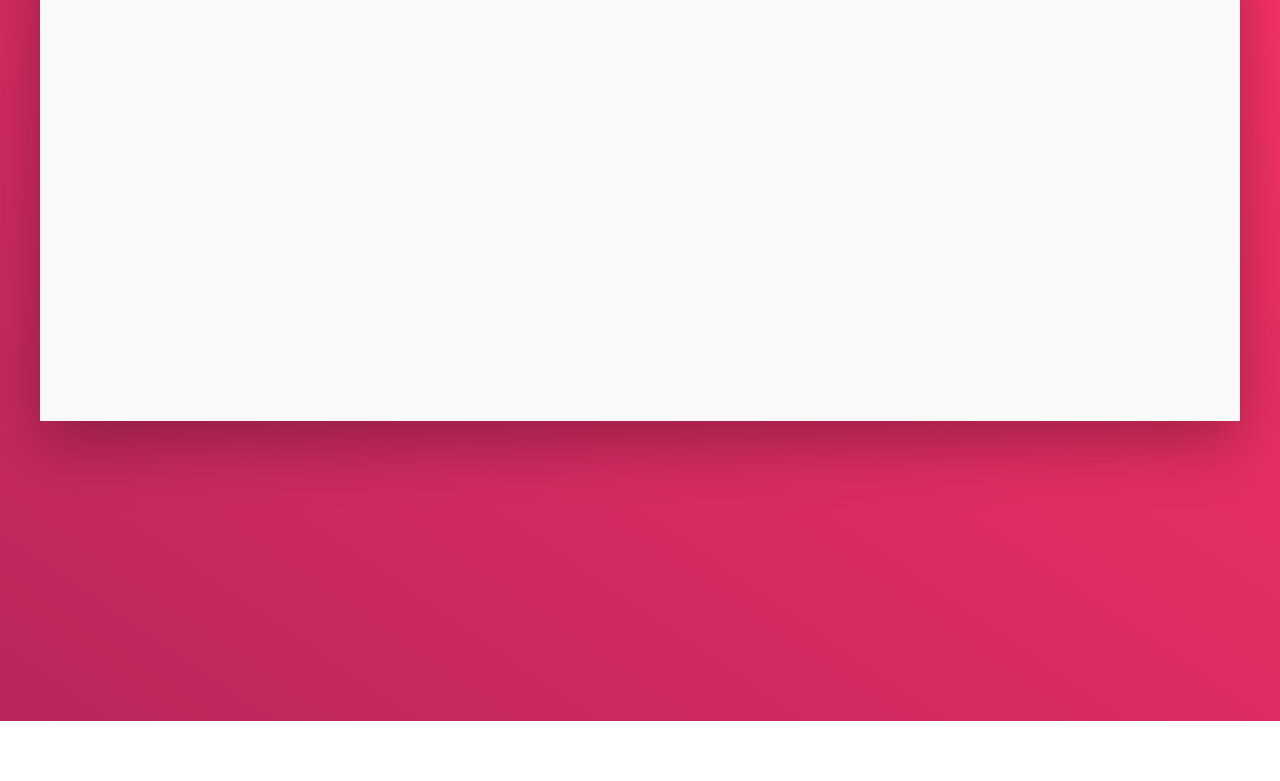
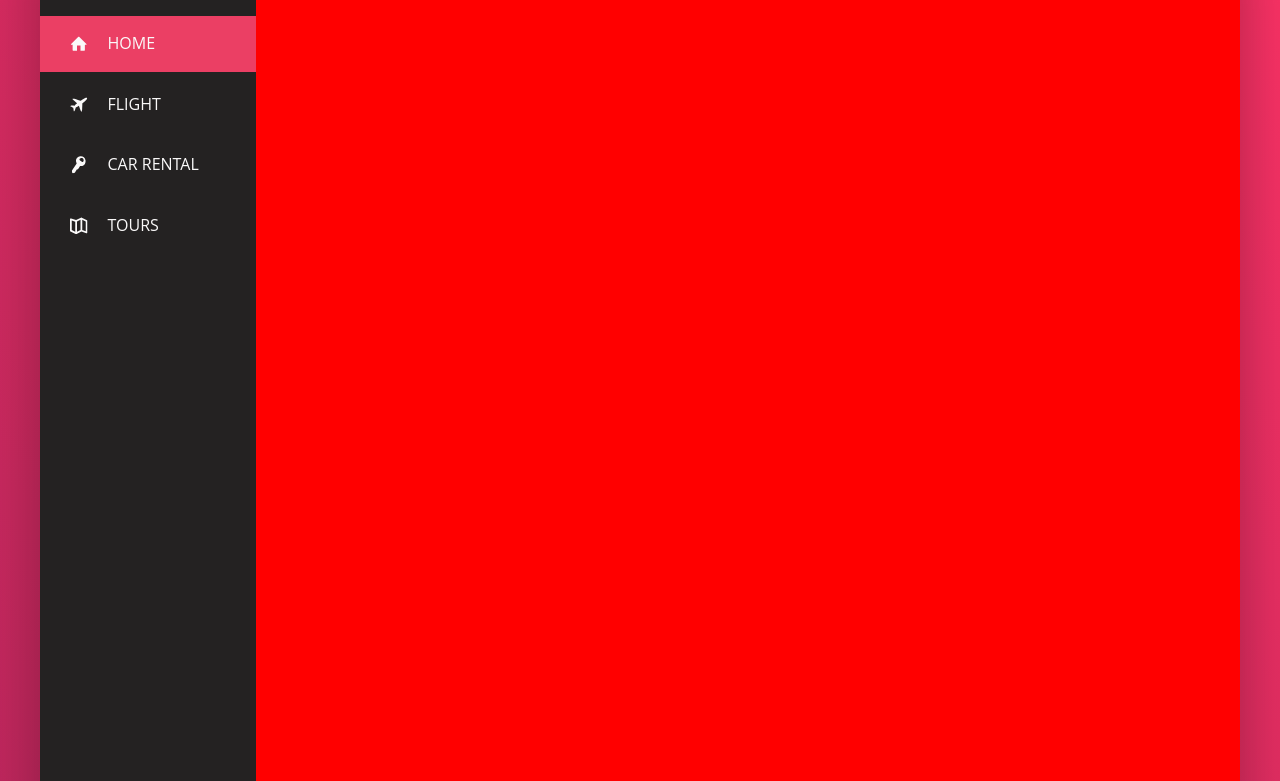
Before and after one commit to Jyotisaini123400/CSS_SCSS, a website: page 2-Trillo/index.html in a window 1280 px wide. Shown: the part 159-940 px from the top of the page. Before the commit the page ends 880 px from the top, so only its background shows below. Drawn offline with Linux system fonts and the light colour scheme.

Commit message:
13. Building the Navigation - Part 2

```diff
--- a/2-Trillo/index.html
+++ b/2-Trillo/index.html
@@ -42,8 +42,44 @@
           </div>
         </nav>
       </header>
+      <!-- ///////////////////////////////////CONTENT///////////// -->
       <div class="content">
-        <nav class="sidebar">Navigation</nav>
+        <nav class="sidebar">
+          <ul class="side-nav">
+            <li class="side-nav_item side-nav_item--active">
+              <a href="#" class="side-nav_link">
+                <svg class="side-nav_icon">
+                  <use xlink:href="img/sprite.svg#home"></use>
+                </svg>
+                <span>Home</span></a
+              >
+            </li>
+            <li class="side-nav_item">
+              <a href="#" class="side-nav_link">
+                <svg class="side-nav_icon">
+                  <use xlink:href="img/sprite.svg#aircraft"></use>
+                </svg>
+                <span>Flight</span>
+              </a>
+            </li>
+            <li class="side-nav_item">
+              <a href="#" class="side-nav_link">
+                <svg class="side-nav_icon">
+                  <use xlink:href="img/sprite.svg#key"></use>
+                </svg>
+                <span> Car Rental</span></a
+              >
+            </li>
+            <li class="side-nav_item">
+              <a href="#" class="side-nav_link">
+                <svg class="side-nav_icon">
+                  <use xlink:href="img/sprite.svg#map"></use>
+                </svg>
+                <span> Tours</span>
+              </a>
+            </li>
+          </ul>
+        </nav>
         <main class="hotel-view">Hotel-view</main>
       </div>
     </div>
--- a/2-Trillo/sass/_components.scss
+++ b/2-Trillo/sass/_components.scss
@@ -30,7 +30,7 @@
     }
     &::-webkit-input-placeholder {
       font-weight: 100;
-      color: var(--color-grey-light-4);
+      color: var(--color-grey-dark-3);
     }
   }
   &_input:focus + &_button {
@@ -98,3 +98,54 @@
     margin-right: 1rem;
   }
 }
+/////////////////SIDE-NAVIGATION
+/// SIDE-NAV
+.side-nav {
+  margin-top: 3.5rem;
+  list-style: none;
+  font-size: 1.6rem;
+  &_item {
+    position: relative;
+    &:not(:last-child) {
+      margin-bottom: 0.5rem;
+    }
+  }
+
+  &_item::before {
+    position: absolute;
+    content: "";
+    left: 0;
+    top: 0;
+    width: 3px;
+    height: 100%;
+    background-color: var(--color-primary);
+    transform: scaleY(0);
+    transition: transform 0.2s, width 0.4s cubic-bezier(1, 0, 0, 1) 0.2s;
+  }
+  &_item:hover::before,
+  &_item--active::before {
+    width: 100%;
+    transform: scaleY(1);
+  }
+  &_item:active::before {
+    background-color: var(--color-primary-light);
+  }
+  &_link:link,
+  &_link:visited {
+    color: var(--color-grey-light-1);
+    text-decoration: none;
+    text-transform: uppercase;
+    display: block;
+    padding: 1.5rem 3rem;
+    display: flex;
+    align-items: center;
+    position: relative;
+    z-index: 10;
+  }
+  &_icon {
+    width: 1.75rem;
+    height: 1.75rem;
+    margin-right: 2rem;
+    fill: currentColor;
+  }
+}
--- a/2-Trillo/sass/_layout.scss
+++ b/2-Trillo/sass/_layout.scss
@@ -18,10 +18,12 @@
 
 .sidebar {
   flex: 0 0 18%;
+  color: #fff;
   background-color: var(--color-grey-dark-3);
 }
 .content {
   display: flex;
+  height: 120vh;
 }
 
 .hotel-view {
```
Also changed, not shown: 2-Trillo/css/style.css.
